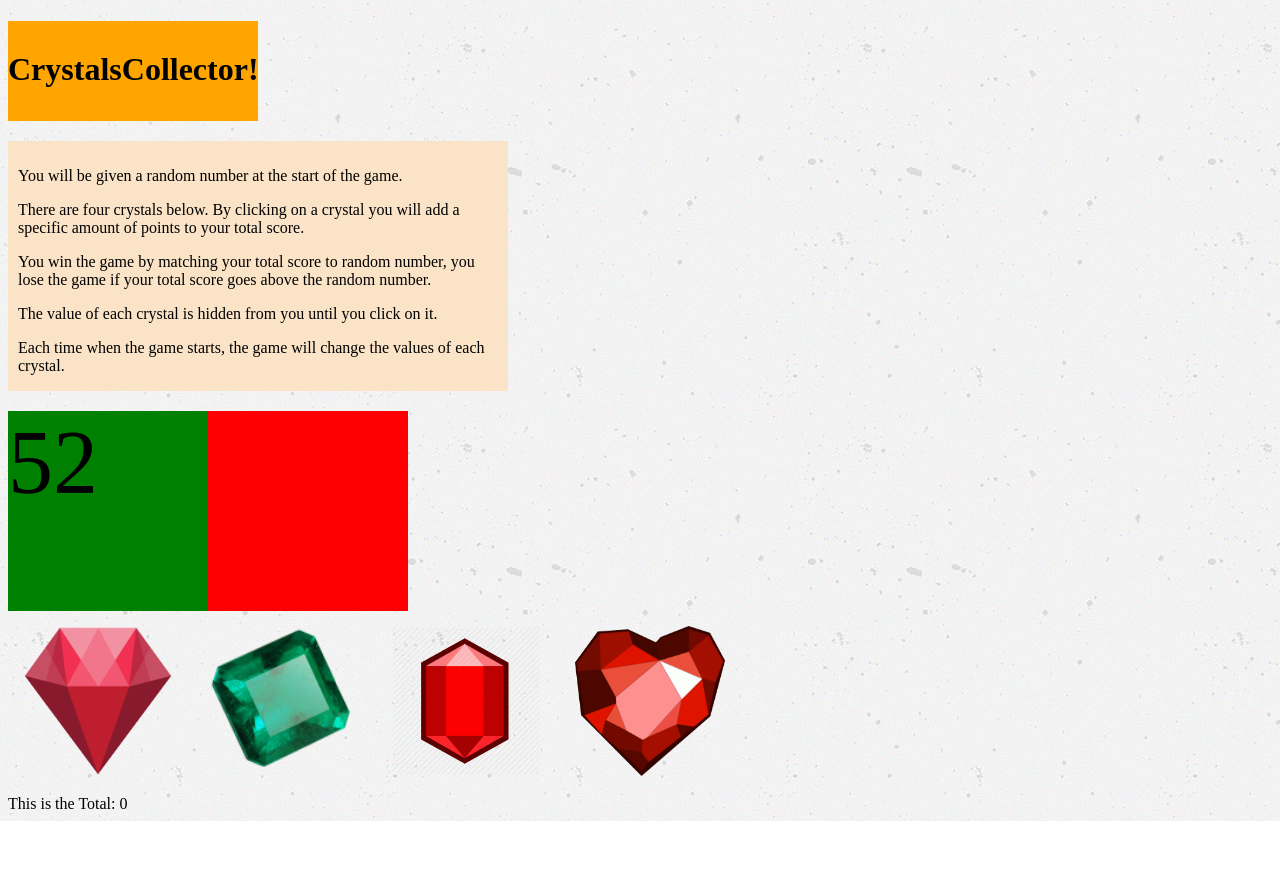
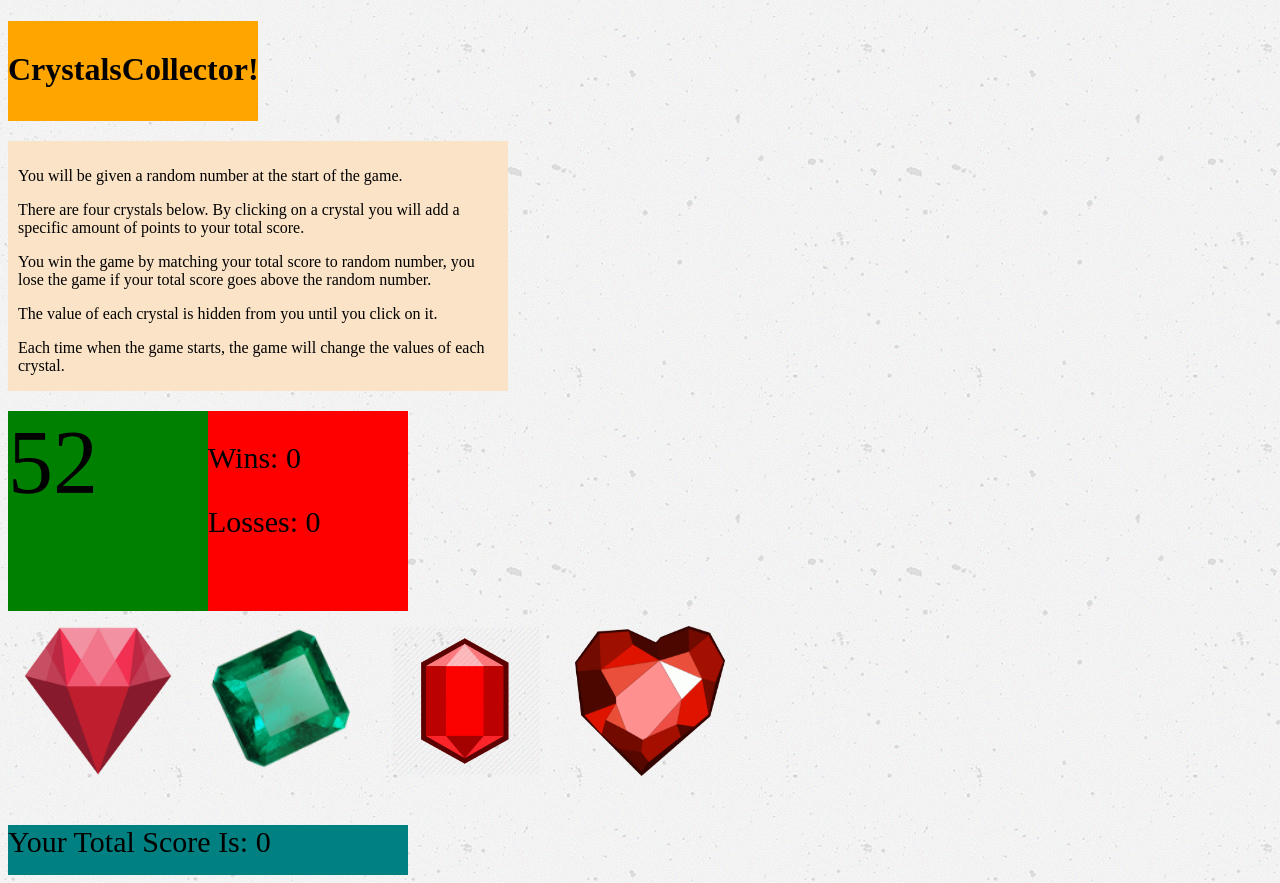
Before and after one commit to home9800/unit-4-game, a plain HTML site: page index.html in a window 1280 px wide. Both pictures are taken after a click on the picture 98 px from the left and 701 px from the top of the page. Before the commit the page ends 821 px from the top, so only its background shows below. Drawn offline with nearby package versions, Linux system fonts and the light colour scheme.

Commit message:
Final Stage

```diff
--- a/assets/css/style.css
+++ b/assets/css/style.css
@@ -66,3 +66,21 @@ body {
     height: 150px;
     margin: 15px;
 }
+
+
+/*This is where the total score will go. */
+
+.total {
+background-color: teal;
+width: 400px;
+height: 50px;
+font-size: 30px;
+}
+
+.outside {
+    margin-top: 30px;
+}
+
+.score {
+    font-size: 30px;
+}
--- a/assets/javascript/game.js
+++ b/assets/javascript/game.js
@@ -1,18 +1,19 @@
 var randomResult;
 var lost;
-var win;
 
 
+let playerScore = 0;
+let playerWins= 0;
 
 
-randomResult = Math.floor(Math.random() * 99); //It will not link with the html
+randomResult = Math.floor(Math.random() * 99);
 
 var total = 0;
 $('#random').html(randomResult);
 for(var i = 0; i < 4; i++) {
 
     var random = Math.floor(Math.random() * 12);
-    // console.log(random);
+
     $('#image' + (i + 1)).attr({
         "data-random" : random
     });
@@ -27,12 +28,19 @@ $('#image' + (i + 1)).on('click', function () {
 var numStr = $(this).attr('data-random');
 var num = parseInt(numStr);
 total = total + num;
-$('.total').text("This is the Total: " + total);
-
+$('.total').text("Your Total Score Is: " + total);
 
 
 if (total > randomResult) {
     console.log("LOSE");
+    playerScore += 1;
+    $('#losses').text("Losses:" + playerScore)
+}
+
+if (total == randomResult) {
+    console.log("WIN");
+    playerWins += 1;
+    $('#wins').text("Wins:" + playerWins)
 }
 
 console.log(total);
--- a/index.html
+++ b/index.html
@@ -40,7 +40,9 @@
         <!--This is where the random number will go-->
     </div>
 
-    <div class="inline" id="result">
+    <div class="inline score" id="result">
+        <p id="wins">Wins: 0</p>
+        <p id="losses">Losses: 0</p>
         <!--This is where win and lose will go.-->
     </div>
 
@@ -55,10 +57,11 @@
 
     </div>
 
-    <div class="total"> <!--This is where the total added shows up-->
-        This is the Total: 0
+    <div class="outside">
+        <div class="total"> <!--This is where the total added shows up-->
+        Your Total Score Is: 0
 
-
+        </div>
     </div>
 
     <script src="assets/javascript/game.js"></script>
```
